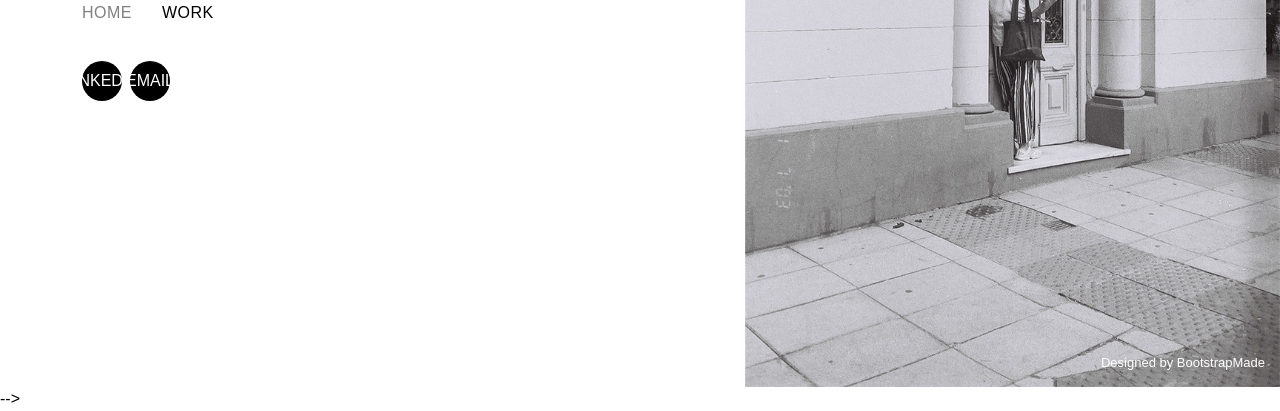
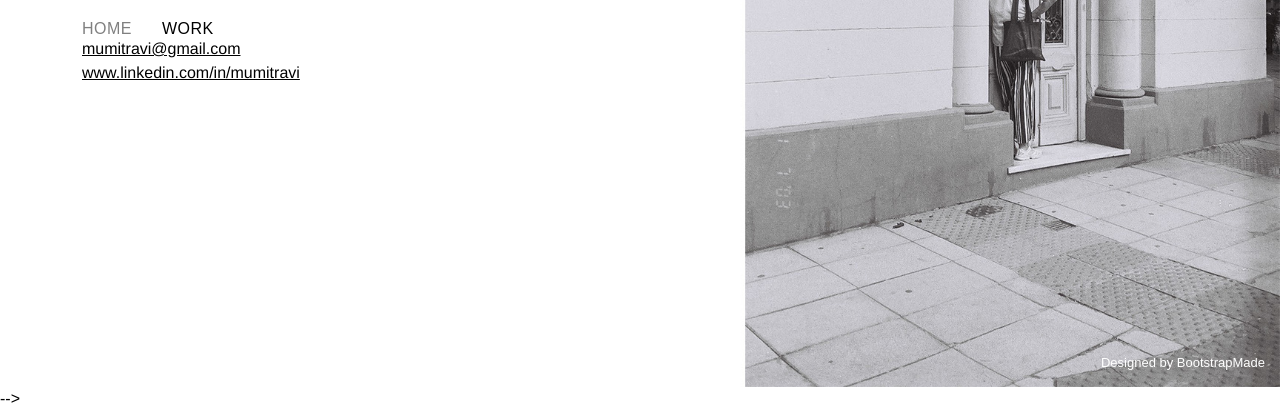
Before and after one commit to Mumitravi/mumitravi.github.io, a plain HTML site: page index.html in a window 1280 px wide. Shown: the part 413-824 px from the top of the page. Drawn offline with Linux system fonts and the light colour scheme.

Commit message:
Update index.html

```diff
--- a/index.html
+++ b/index.html
@@ -58,9 +58,14 @@
 </nav><!-- .navbar -->
 
 
-      <div class="social-links">
-  <a href="https://www.linkedin.com/in/mercedestravi/" target="_blank">LINKEDIN</a>
-  <a href="mailto:mumitravi@gmail.com">EMAIL</a>
+    <div style="font-family: Helvetica, Arial, sans-serif;">
+  <a href="mailto:mumitravi@gmail.com" style="color: inherit; text-decoration: underline;">
+    mumitravi@gmail.com
+  </a>
+  <br>
+  <a href="https://www.linkedin.com/in/mumitravi/" target="_blank" style="color: inherit; text-decoration: underline;">
+    www.linkedin.com/in/mumitravi
+  </a>
 </div>
 
 
```
